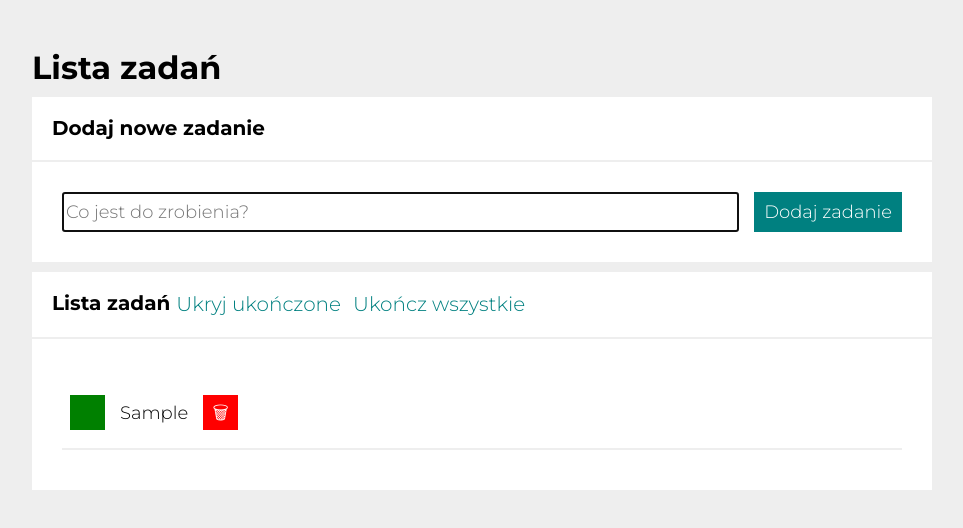
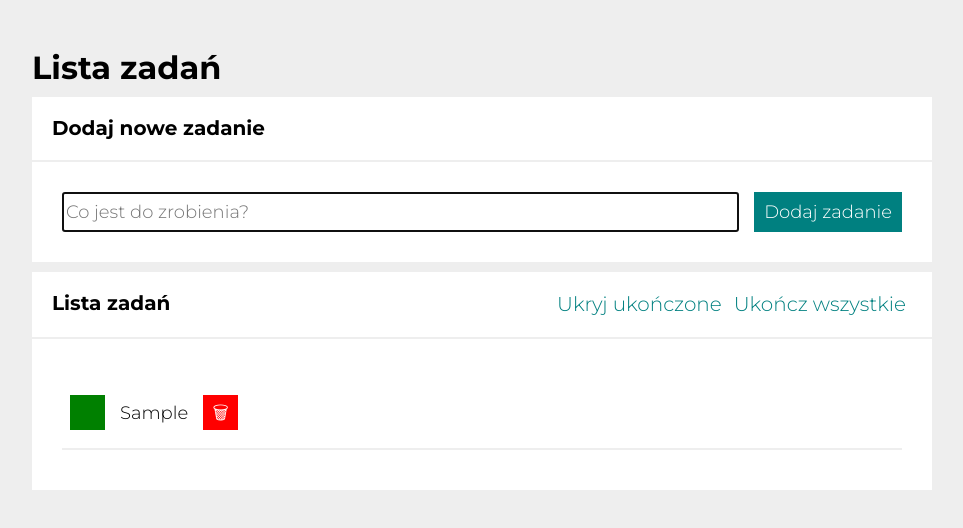
Before and after one commit to KonradBauer/todos-list-react, a React (Create React App) app: page / in a window 1280 px wide. Both pictures are taken after typing "Sample" into the empty fields and a click on the button "Dodaj zadanie". Shown: the top 528 px of the page, without its empty margins (158-1121 px from the left). Built offline with nearby package versions, Linux system fonts and the light colour scheme.

Commit message:
styled components added to Buttons component

```diff
--- a/src/Buttons/index.js
+++ b/src/Buttons/index.js
@@ -1,19 +1,18 @@
-import "./style.css";
+import { Header, SetDoneButton, ToggleDoneTasksButton } from "./styled";
 
 const Buttons = ({ tasks, hideDone, toggleHideDone, setAllDone }) =>
   tasks.length > 0 && (
-    <div className="header__container">
-      <button onClick={toggleHideDone} className="toggleDoneTasksButton">
+    <Header>
+      <ToggleDoneTasksButton onClick={toggleHideDone}>
         {!hideDone ? "Ukryj ukończone" : "Pokaż ukończone"}
-      </button>
-      <button
+      </ToggleDoneTasksButton>
+      <SetDoneButton
         onClick={setAllDone}
-        className="setDoneButton"
         disabled={tasks.every(({ done }) => done)}
       >
         Ukończ wszystkie
-      </button>
-    </div>
+      </SetDoneButton>
+    </Header>
   );
 
 export default Buttons;
--- a/src/Buttons/style.css
+++ /dev/null
@@ -1,46 +0,0 @@
-.setDoneButton {
-  color: teal;
-  border: none;
-  background-color: transparent;
-  transition: 0.35s;
-}
-
-.setDoneButton:hover {
-  color: hsl(180, 100%, 35%);
-  border: none;
-  background-color: transparent;
-  cursor: pointer;
-}
-
-.setDoneButton:active {
-  color: hsl(180, 100%, 45%);
-  border: none;
-  background-color: transparent;
-}
-
-.setDoneButton:disabled {
-  border: none;
-  background-color: transparent;
-  color: hsl(0, 0%, 80%);
-  cursor: not-allowed;
-}
-
-.toggleDoneTasksButton {
-  color: teal;
-  border: none;
-  background-color: transparent;
-  transition: 0.35s;
-}
-
-.toggleDoneTasksButton:hover {
-  color: hsl(180, 100%, 35%);
-  border: none;
-  background-color: transparent;
-  cursor: pointer;
-}
-
-.toggleDoneTasksButton:active {
-  color: hsl(180, 100%, 45%);
-  border: none;
-  background-color: transparent;
-}
--- /dev/null
+++ b/src/Buttons/styled.js
@@ -0,0 +1,60 @@
+import styled from "styled-components";
+
+export const Header = styled.div`
+  display: flex;
+  flex-wrap: wrap;
+  justify-content: flex-end;
+  flex-grow: 1;
+
+  @media (max-width: 768px) {
+    justify-content: center;
+    margin-top: 40px;
+  }
+`;
+
+export const SetDoneButton = styled.button`
+  color: teal;
+  border: none;
+  background-color: transparent;
+  transition: 0.35s;
+
+  &:hover {
+    color: hsl(180, 100%, 35%);
+    border: none;
+    background-color: transparent;
+    cursor: pointer;
+  }
+
+  &:active {
+    color: hsl(180, 100%, 45%);
+    border: none;
+    background-color: transparent;
+  }
+
+  &:disabled {
+    border: none;
+    background-color: transparent;
+    color: hsl(0, 0%, 80%);
+    cursor: not-allowed;
+  }
+`;
+
+export const ToggleDoneTasksButton = styled.button`
+  color: teal;
+  border: none;
+  background-color: transparent;
+  transition: 0.35s;
+
+  &:hover {
+    color: hsl(180, 100%, 35%);
+    border: none;
+    background-color: transparent;
+    cursor: pointer;
+  }
+
+  &:active {
+    color: hsl(180, 100%, 45%);
+    border: none;
+    background-color: transparent;
+  }
+`;
```
